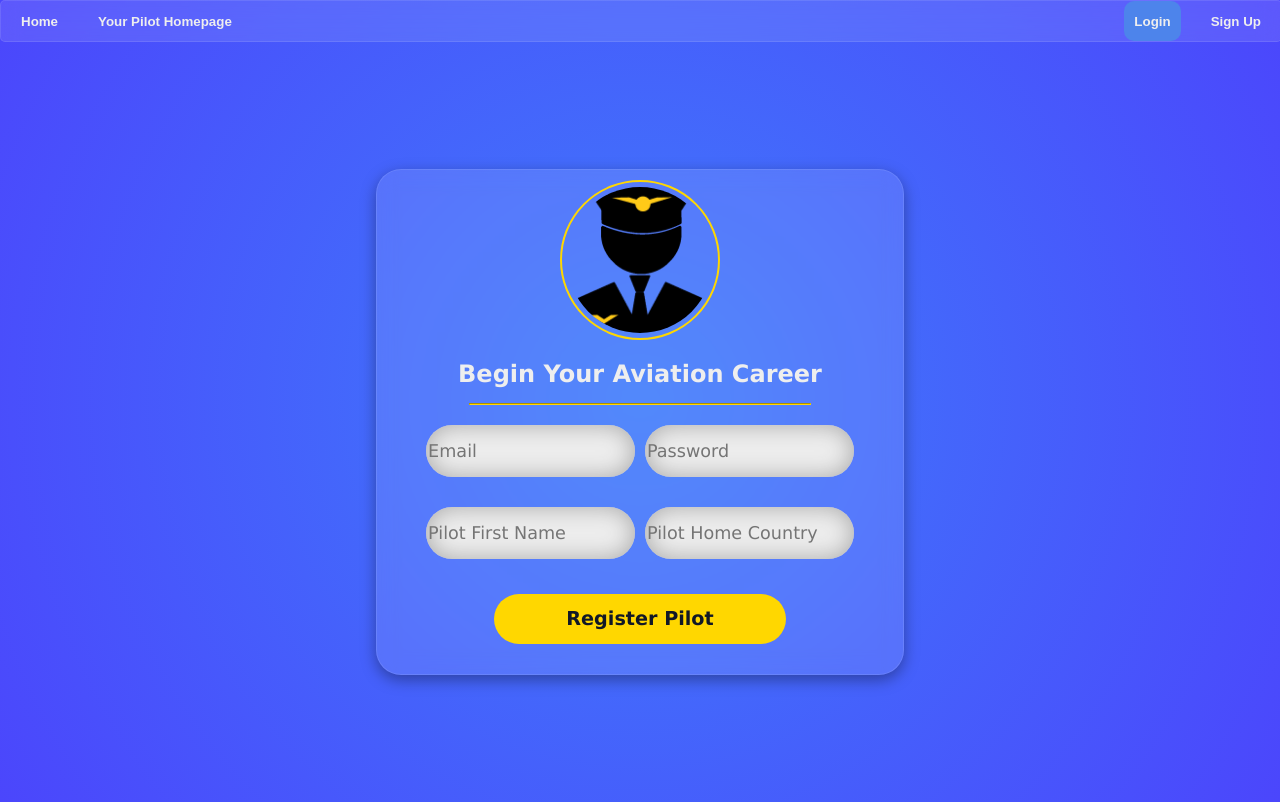
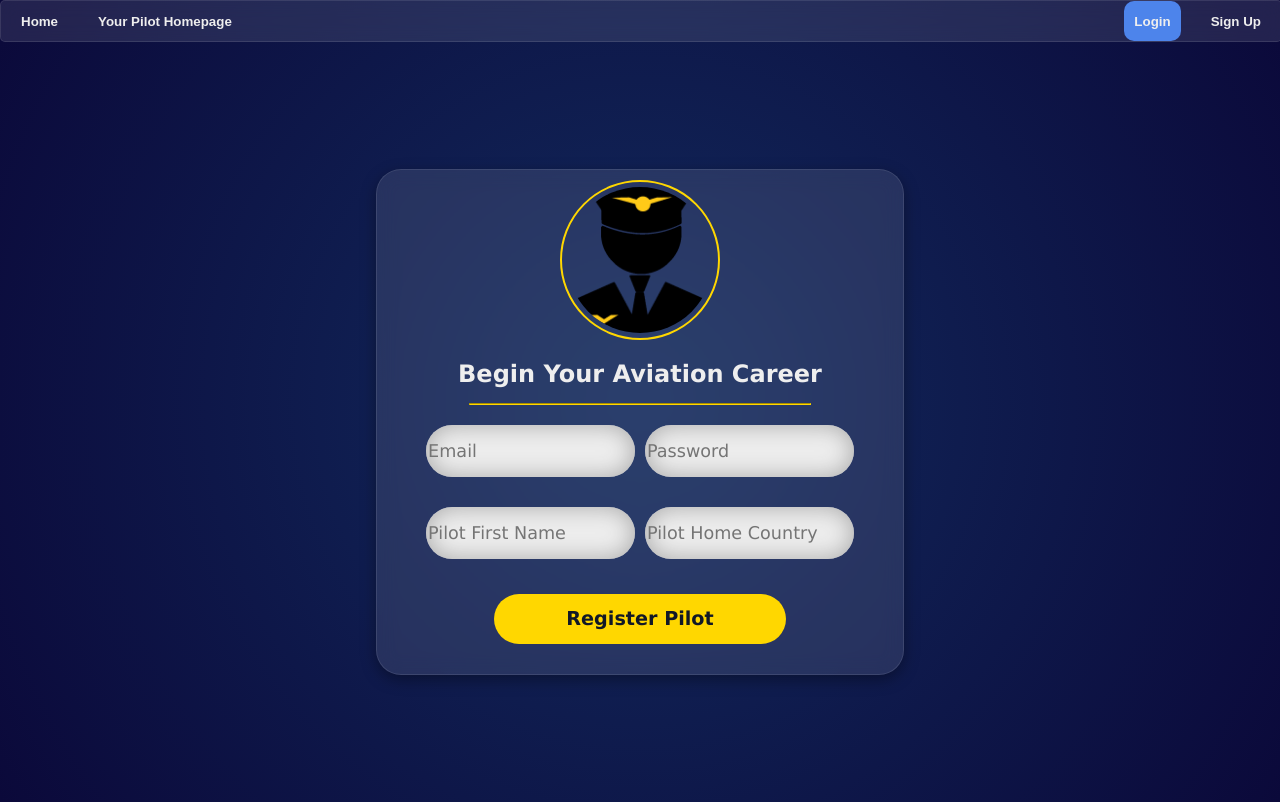
Before and after one commit to Jackson-Wozniak/Flight-Sim-Career-Mode, a React (Create React App) app in the folder frontend/: page /sign-up in a window 1280 px wide. Built offline with nearby package versions, Linux system fonts and the light colour scheme.

Commit message:
add required to sign up fields, and change background color to be darker

```diff
--- a/frontend/src/components/SignUpPage.jsx
+++ b/frontend/src/components/SignUpPage.jsx
@@ -54,15 +54,15 @@ function SignUpPage() {
                     <hr />
                     <div className="pilot-sign-up-prompt-container">
                         <input type="email" placeholder="Email" onChange={(e) => setUsername(e.target.value)}
-                            className="pilot-sign-up-form-prompts"/>
+                            className="pilot-sign-up-form-prompts" required/>
                         <input type="password" placeholder="Password" onChange={(e) => setPassword(e.target.value)}
-                            className="pilot-sign-up-form-prompts"/>
+                            className="pilot-sign-up-form-prompts" required/>
                     </div>
                     <div className="pilot-sign-up-prompt-container">
                         <input type="text" placeholder="Pilot First Name" onChange={(e) => setPilotName(e.target.value)}
-                            className="pilot-sign-up-form-prompts"/>
+                            className="pilot-sign-up-form-prompts" required/>
                         <input type="text" placeholder="Pilot Home Country" onChange={(e) => setHomeCountry(e.target.value)}
-                            className="pilot-sign-up-form-prompts"/>
+                            className="pilot-sign-up-form-prompts" requireds/>
                     </div>
 
                     <input type="submit" value="Register Pilot" className="pilot-sign-up-form-submit"/>
--- a/frontend/src/styles/SignUpPage.css
+++ b/frontend/src/styles/SignUpPage.css
@@ -2,8 +2,8 @@
     min-height: 100vh;
     width : 100vw;
 
-    background: rgb(63,124,251);
-    background: radial-gradient(circle, rgba(63,124,251,1) 0%, rgba(75,70,252,1) 100%);
+    background: rgb(18,42,93);
+    background: radial-gradient(circle, rgba(18,42,93,1) 0%, rgba(11,9,58,1) 100%);
 
     display: flex;
     flex-direction: column;
```
